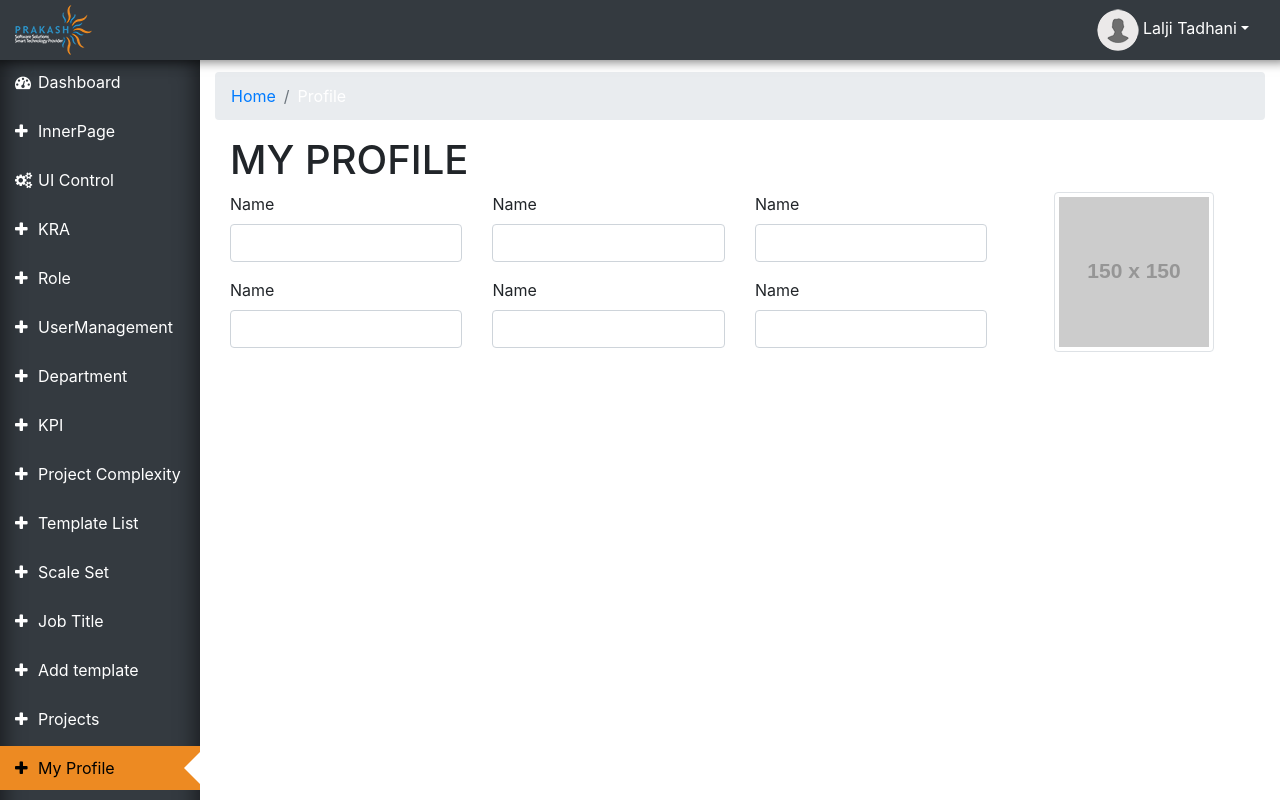
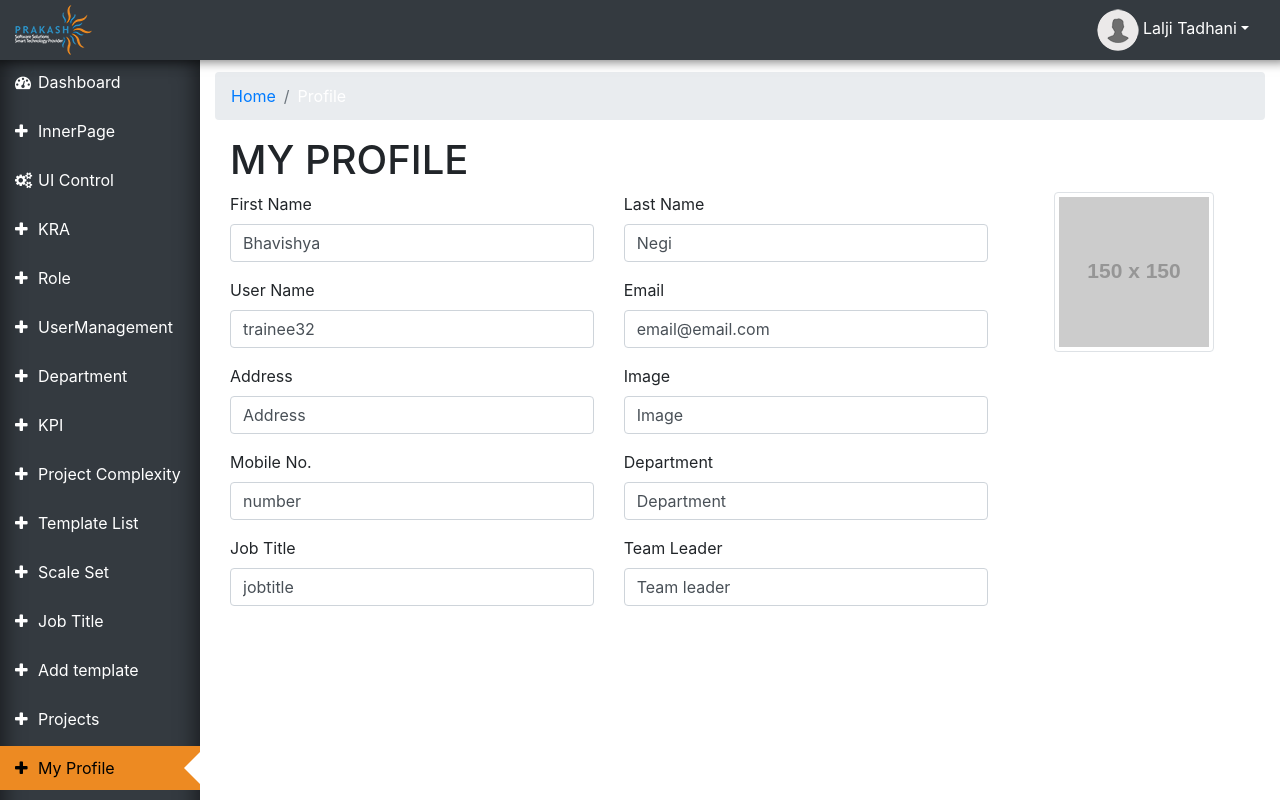
Before and after one commit to bhavishya2107/Performance-Mngt-Sys, a React (Create React App) app: page /myProfile in a window 1280 px wide. Built offline with nearby package versions, Linux system fonts and the light colour scheme.

Commit message:
added userprofile fields

```diff
--- a/src/pages/myProfile.js
+++ b/src/pages/myProfile.js
@@ -16,71 +16,123 @@ class MyProfile extends Component {
                         </div>
                         <div className="col-md-9 order-md-first">
                             <div className="row">
-                                <div className="col-md-4">
+                                <div className="col-md-6">
                                     <div className="form-group">
-                                        <label className="" for="kraName">Name</label>
+                                        <label className="" for="userFirstName">First Name</label>
                                         <div>
-                                            <input id="kraName" type="text" className="form-control px-5 "
-                                                value=""
+                                            <input id="userFirstName" type="text" className="form-control "
+                                                value="Bhavishya"
                                             />
                                         </div>
                                     </div>
                                 </div>
-                                <div className="col-md-4">
+                                <div className="col-md-6">
                                     <div className="form-group">
-                                        <label className="" for="kraName">Name</label>
+                                        <label className="" for="userLastName">Last Name</label>
                                         <div>
-                                            <input id="kraName" type="text" className="form-control px-5 "
-                                                value=""
+                                            <input id="userLastName" type="text" className="form-control "
+                                                value="Negi"
                                             />
                                         </div>
                                     </div>
                                 </div>
-                                <div className="col-md-4">
+
+                            </div>
+
+                            <div className="row">
+                                <div className="col-md-6">
                                     <div className="form-group">
-                                        <label className="" for="kraName">Name</label>
+                                        <label className="" for="userName">User Name</label>
                                         <div>
-                                            <input id="kraName" type="text" className="form-control px-5 "
-                                                value=""
+                                            <input id="userName" type="text" className="form-control "
+                                                value="trainee32"
                                             />
                                         </div>
                                     </div>
                                 </div>
+                                <div className="col-md-6">
+                                    <div className="form-group">
+                                        <label className="" for="userEmail">Email</label>
+                                        <div>
+                                            <input id="userEmail" type="email" className="form-control"
+                                                value="email@email.com"
+                                            required/>
+                                        </div>
+                                    </div>
+                                </div>
+
                             </div>
-
                             <div className="row">
-                                <div className="col-md-4">
+                                <div className="col-md-6">
                                     <div className="form-group">
-                                        <label className="" for="kraName">Name</label>
+                                        <label className="" for="userAddress">Address</label>
                                         <div>
-                                            <input id="kraName" type="text" className="form-control px-5 "
-                                                value=""
+                                            <input id="userAddress" type="text" className="form-control "
+                                                value="Address"
                                             />
                                         </div>
                                     </div>
                                 </div>
-                                <div className="col-md-4">
+                                <div className="col-md-6">
                                     <div className="form-group">
-                                        <label className="" for="kraName">Name</label>
+                                        <label className="" for="userImage">Image</label>
                                         <div>
-                                            <input id="kraName" type="text" className="form-control px-5 "
-                                                value=""
+                                            <input id="userLastName" type="text" className="form-control "
+                                                value="Image"
                                             />
                                         </div>
                                     </div>
                                 </div>
-                                <div className="col-md-4">
+
+                            </div>
+                            <div className="row">
+                                <div className="col-md-6">
                                     <div className="form-group">
-                                        <label className="" for="kraName">Name</label>
+                                        <label className="" for="userFirstName">Mobile No.</label>
                                         <div>
-                                            <input id="kraName" type="text" className="form-control px-5 "
-                                                value=""
+                                            <input id="userFirstName" type="text" className="form-control "
+                                                value="number"
                                             />
                                         </div>
                                     </div>
                                 </div>
+                                <div className="col-md-6">
+                                    <div className="form-group">
+                                        <label className="" for="userLastName">Department</label>
+                                        <div>
+                                            <input id="userLastName" type="text" className="form-control "
+                                                value="Department"
+                                            />
+                                        </div>
+                                    </div>
+                                </div>
+
+                            </div>
+                            <div className="row">
+                                <div className="col-md-6">
+                                    <div className="form-group">
+                                        <label className="" for="userFirstName">Job Title</label>
+                                        <div>
+                                            <input id="userFirstName" type="text" className="form-control "
+                                                value="jobtitle"
+                                            />
+                                        </div>
+                                    </div>
+                                </div>
+                                <div className="col-md-6">
+                                    <div className="form-group">
+                                        <label className="" for="userLastName">Team Leader</label>
+                                        <div>
+                                            <input id="userLastName" type="text" className="form-control "
+                                                value="Team leader"
+                                            />
+                                        </div>
+                                    </div>
+                                </div>
+
                             </div>
                         </div>
+
 
                     </div>
                 </form >
--- a/src/pages/templateList.js
+++ b/src/pages/templateList.js
@@ -66,7 +66,7 @@ class kraListPage extends Component {
     }
     render() {
         return (<div>
-            <h1>KRA</h1>
+
 
 
                {/* {
@@ -91,9 +91,7 @@ class kraListPage extends Component {
                         <th>ID</th>
                         <th>Name</th>
                         <th>Action</th>
-
-
-                    </tr>
+                         </tr>
                 </thead>
                 <tbody></tbody>
 
```
